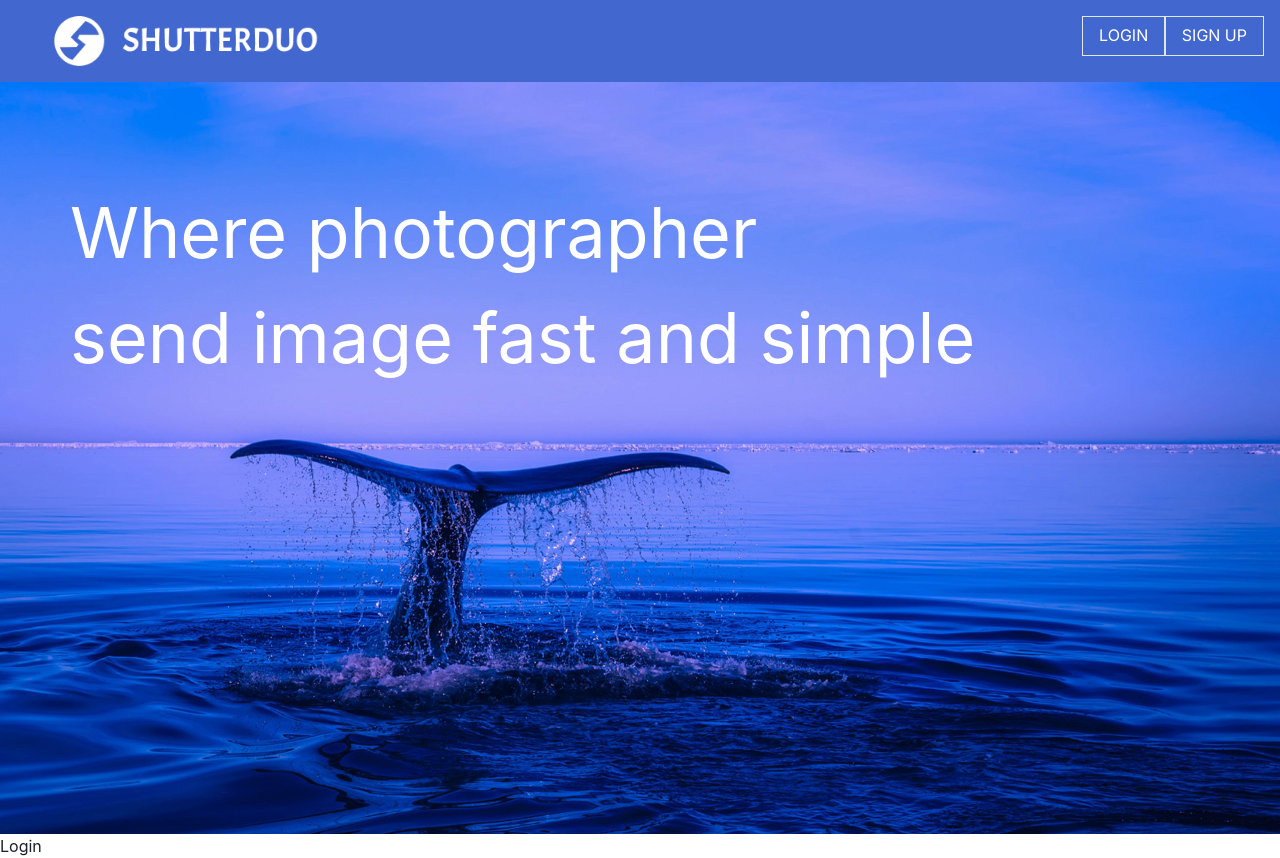
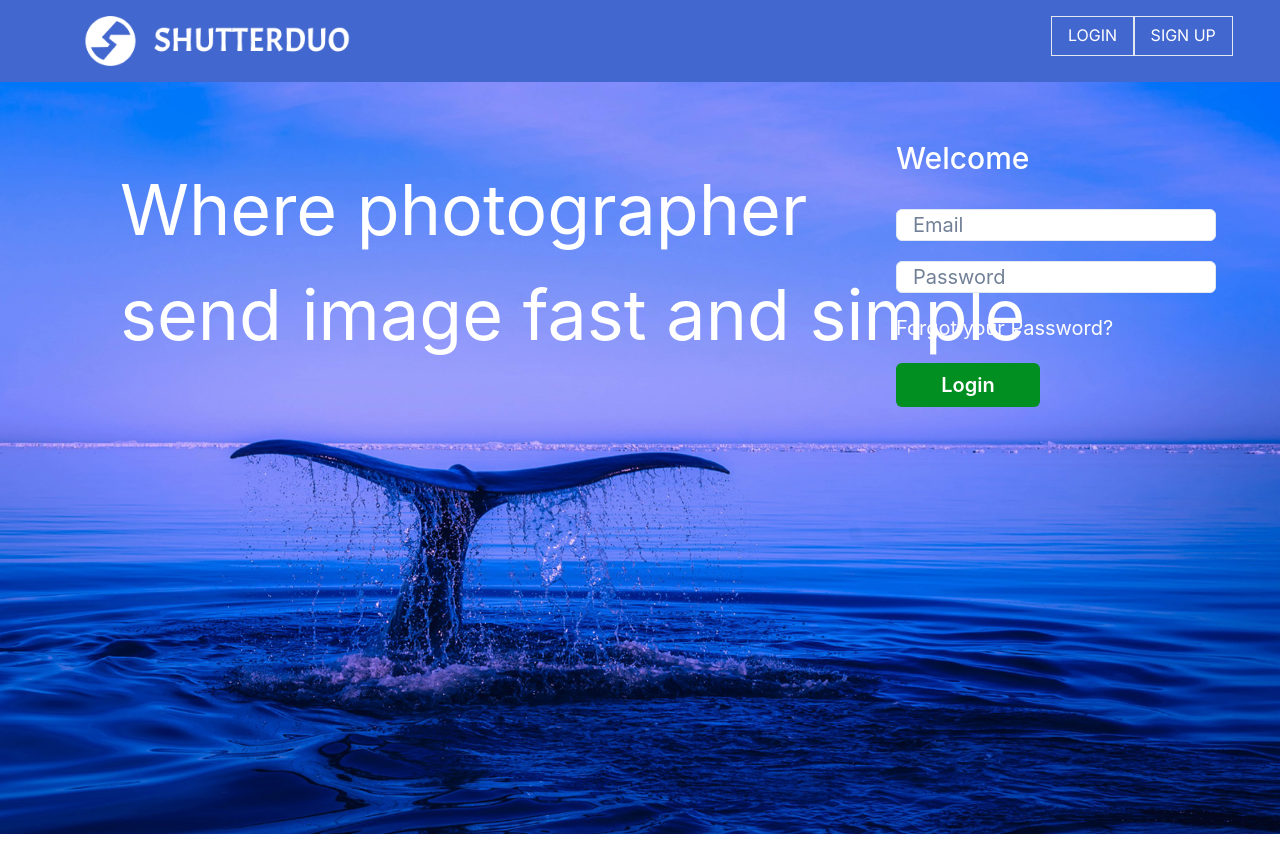
Before and after one commit to HelloSeaNation/ShutterDuo, a React (Create React App) app: page / in a window 1280 px wide. After the commit the page ends 834 px from the top, so only its background shows below. Built offline with nearby package versions, Linux system fonts and the light colour scheme.

Commit message:
Login done

```diff
--- a/src/App.tsx
+++ b/src/App.tsx
@@ -1,13 +1,12 @@
 import React from "react";
 import { Box, Image, Flex, Button, Text } from "@chakra-ui/react";
 import Login from "./components/Login";
-
 
 function App() {
   return (
     <Box height={"100vh"} bg={"#4267CF"} margin={"auto"}>
       <Box bg="#4267CF" p={4} color="orange">
-        <Flex justifyContent={"space-between"}>
+        <Flex justifyContent={"space-between"} w={"95%"} margin={"auto"}>
           <Image
             src="./shutterduologo.png"
             alt="shutterduologo"
@@ -53,15 +52,24 @@ function App() {
         <Box
           textAlign="left"
           position="absolute"
-          left="70px"
-          top="13%"
+          left="120px"
+          top="10%"
           fontSize={"70px"}
         >
           <Text>Where photographer</Text>
           <Text>send image fast and simple</Text>
         </Box>
       </Box>
-      <Login />
+
+      <Box
+        textAlign="left"
+        position="absolute"
+        right="8vh"
+        top="17%"
+        fontSize={"70px"}
+      >
+        <Login />
+      </Box>
     </Box>
   );
 }
--- a/src/components/Login.tsx
+++ b/src/components/Login.tsx
@@ -1,10 +1,59 @@
 import React from "react";
+import {
+  Box,
+  Flex,
+  FormControl,
+  FormLabel,
+  Input,
+  Link,
+  Button,
+} from "@chakra-ui/react";
 
-function Login() {
-    return (
-        <div>
-        <h1>Login</h1>
-        </div>
-    );
-    }
-    export default Login;
+const Login = () => {
+  return (
+    <Box>
+      <Flex direction={"column"}>
+        <FormControl>
+          <FormLabel fontSize={"30px"} color={"white"}>
+            Welcome
+          </FormLabel>
+          <Flex direction={"column"}>
+            <Input
+              fontSize="20px"
+              type="email"
+              placeholder="Email"
+              w={"40vh"}
+              h={"4vh"}
+              backgroundColor={"white"}
+              marginBottom={"20px"}
+              marginTop={"20px"}
+            />
+            <Input
+              fontSize="20px"
+              type="password"
+              placeholder="Password"
+              w={"40vh"}
+              h={"4vh"}
+              backgroundColor={"white"}
+              marginBottom={"20px"}
+            />
+          </Flex>
+        </FormControl>
+        <Link href="#" fontSize={"20px"} marginBottom={"20px"} color={"white"}>
+          Forgot your Password?
+        </Link>
+        <Button
+          w={"18vh"}
+          h={"5.5vh"}
+          fontSize={"20px"}
+          backgroundColor={"#008F20"}
+          color={"White"}
+          _hover={{ bg: "#d6d6d6", color: "black" }}
+        >
+          Login
+        </Button>
+      </Flex>
+    </Box>
+  );
+};
+export default Login;
```
